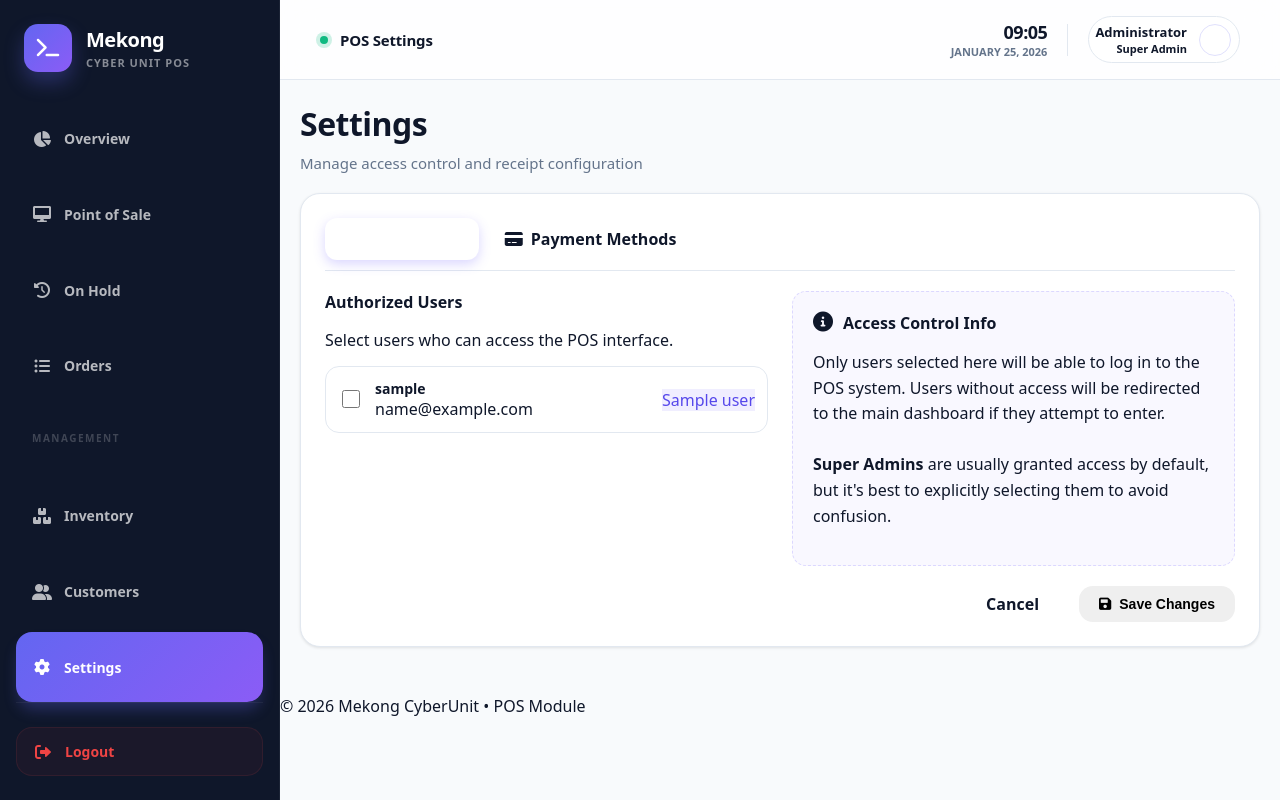
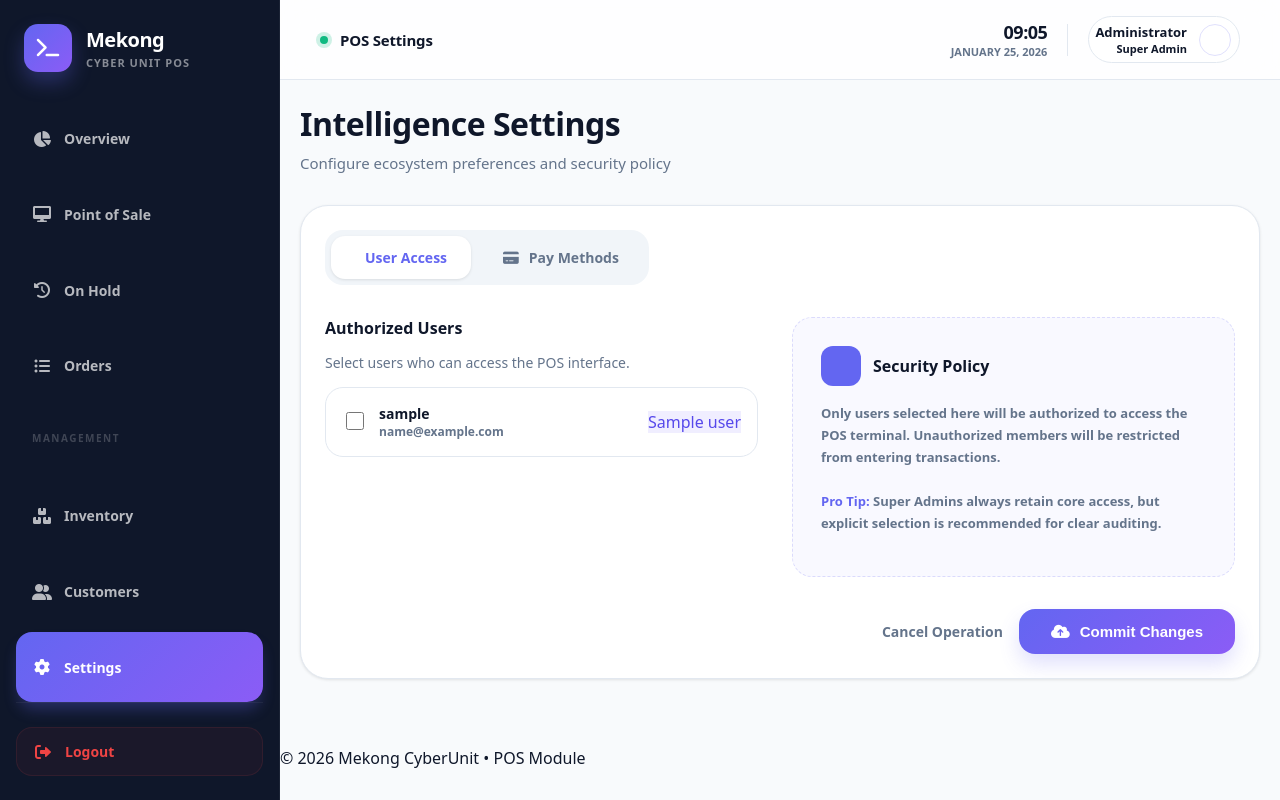
Before and after one commit to Socheat89/mekong_cyberunit, a PHP site: the page made by modules/pos/views/settings/index.php in a window 1280 px wide. Run offline with PHP 8.4, Linux system fonts and the light colour scheme; the template is opened without the code that fills it: most values are stand-ins (such as "Sample title", 1, 10 or a date in 2020); grey boxes marked "Sample" are stand-in pictures; data that the repository does not hold is empty.

Commit message:
Modernize Settings page and fix invisible text bug

```diff
--- a/modules/pos/views/settings/index.php
+++ b/modules/pos/views/settings/index.php
@@ -11,133 +11,133 @@ $pageTitle = 'POS Settings';
     <link href="/Mekong_CyberUnit/public/css/pos_template.css?v=<?php echo time(); ?>" rel="stylesheet">
     <link href="https://cdnjs.cloudflare.com/ajax/libs/font-awesome/6.0.0/css/all.min.css" rel="stylesheet">
     <style>
-        /* Custom styles matching POS theme */
-        .pos-form-group { margin-bottom: 20px; }
-        .pos-form-label { display: block; margin-bottom: 8px; font-weight: 700; color: var(--pos-text); font-size: 14px; }
+        /* Modernized Styles for Premium POS Settings */
+        .pos-form-group { margin-bottom: 24px; }
+        .pos-form-label { display: block; margin-bottom: 10px; font-weight: 800; color: var(--pos-text); font-size: 13px; text-transform: uppercase; letter-spacing: 0.5px; }
         .pos-form-control {
             width: 100%;
-            padding: 12px 14px;
-            border: 1px solid var(--pos-border);
-            border-radius: 14px;
-            font-size: 14px;
+            padding: 14px 18px;
+            border: 1.5px solid var(--pos-border);
+            border-radius: 16px;
+            font-size: 15px;
             font-weight: 600;
             color: var(--pos-text);
-            background: #fff;
-            transition: all 0.2s;
+            background: #f8fafc;
+            transition: all 0.2s cubic-bezier(0.4, 0, 0.2, 1);
+            outline: none;
         }
         .pos-form-control:focus {
-            border-color: var(--pos-brand-a);
-            outline: none;
-            box-shadow: 0 0 0 3px rgba(106, 92, 255, 0.12);
+            border-color: var(--pos-primary);
+            background: white;
+            box-shadow: 0 0 0 4px rgba(99, 102, 241, 0.1);
         }
 
         .pos-tabs {
             display: flex;
-            gap: 10px;
-            margin-bottom: 20px;
-            border-bottom: 1px solid var(--pos-border);
-            padding-bottom: 10px;
+            gap: 8px;
+            margin-bottom: 32px;
+            padding: 6px;
+            background: #f1f5f9;
+            border-radius: 18px;
+            width: fit-content;
         }
 
         .pos-tab-link {
-            padding: 10px 16px;
-            border-radius: 12px;
-            font-weight: 700;
+            padding: 12px 24px;
+            border-radius: 14px;
+            font-weight: 800;
             cursor: pointer;
-            color: var(--pos-muted);
-            transition: all 0.2s;
+            color: var(--pos-text-muted);
+            transition: all 0.25s;
             display: flex;
             align-items: center;
-            gap: 8px;
+            gap: 10px;
+            font-size: 14px;
         }
 
-        .pos-tab-link:hover { background: rgba(0,0,0,0.05); color: var(--pos-text); }
-        .pos-tab-link.active { background: var(--pos-brand-a); color: #fff; box-shadow: 0 4px 12px rgba(106, 92, 255, 0.25); }
+        .pos-tab-link:hover { color: var(--pos-text); }
+        .pos-tab-link.active {
+            background: white;
+            color: var(--pos-primary);
+            box-shadow: var(--pos-shadow-sm);
+        }
 
-        .tab-content { display: none; }
+        .tab-content { display: none; animation: fadeIn 0.4s ease-out; }
         .tab-content.active { display: block; }
 
-        /* User List Styling */
         .user-list {
             display: grid;
-            gap: 10px;
-            max-height: 400px;
+            gap: 12px;
+            max-height: 480px;
             overflow-y: auto;
+            padding-right: 10px;
         }
         .user-card {
             display: flex;
             align-items: center;
-            padding: 12px;
-            border: 1px solid var(--pos-border);
-            border-radius: 14px;
-            background: #fff;
-            transition: transform 0.1s;
+            padding: 16px;
+            border: 1.5px solid var(--pos-border);
+            border-radius: 18px;
+            background: white;
+            transition: all 0.2s;
         }
-        .user-card:hover { transform: translateY(-1px); border-color: rgba(106, 92, 255, 0.3); }
+        .user-card:hover { transform: translateY(-2px); border-color: var(--pos-primary); box-shadow: var(--pos-shadow-md); }
 
-        /* Toggle Switch */
-        .pos-toggle { position: relative; display: inline-block; width: 44px; height: 24px; }
+        .pos-small { font-size: 12px; color: var(--pos-text-muted); font-weight: 600; }
+        .pos-card-sub { font-size: 14px; color: var(--pos-text-muted); font-weight: 500; margin-bottom: 24px; }
+
+        /* Toggle Switch Premium */
+        .pos-toggle { position: relative; display: inline-block; width: 48px; height: 26px; }
         .pos-toggle input { opacity: 0; width: 0; height: 0; }
-        .pos-toggle-slider { position: absolute; cursor: pointer; top: 0; left: 0; right: 0; bottom: 0; background-color: #ccc; transition: .4s; border-radius: 34px; }
-        .pos-toggle-slider:before { position: absolute; content: ""; height: 18px; width: 18px; left: 3px; bottom: 3px; background-color: white; transition: .4s; border-radius: 50%; }
-        input:checked + .pos-toggle-slider { background-color: var(--pos-brand-a); }
-        input:checked + .pos-toggle-slider:before { transform: translateX(20px); }
+        .pos-toggle-slider { position: absolute; cursor: pointer; top: 0; left: 0; right: 0; bottom: 0; background-color: #e2e8f0; transition: .3s; border-radius: 34px; }
+        .pos-toggle-slider:before { position: absolute; content: ""; height: 20px; width: 20px; left: 3px; bottom: 3px; background-color: white; transition: .3s; border-radius: 50%; box-shadow: 0 2px 4px rgba(0,0,0,0.1); }
+        input:checked + .pos-toggle-slider { background-color: var(--pos-primary); }
+        input:checked + .pos-toggle-slider:before { transform: translateX(22px); }
 
-        /* Preview Pane */
         .preview-pane {
-            background: #202232;
-            padding: 30px;
-            border-radius: 16px;
+            background: #1e293b;
+            padding: 40px;
+            border-radius: 24px;
             display: flex;
             justify-content: center;
             align-items: flex-start;
-            min-height: 500px;
-            box-shadow: inset 0 0 20px rgba(0,0,0,0.2);
-        }
-        .preview-receipt {
-            background: white;
-            padding: 20px;
-            font-family: 'Courier New', monospace;
-            box-shadow: 0 10px 30px rgba(0,0,0,0.5);
-            line-height: 1.4;
+            min-height: 600px;
+            box-shadow: inset 0 2px 10px rgba(0,0,0,0.2);
         }
     </style>
 </head>
 <body class="pos-app">
     <?php $activeNav = 'settings'; include __DIR__ . '/../partials/navbar.php'; ?>
 
-    <div class="pos-row" style="margin-bottom: 20px;">
+    <div class="pos-row" style="margin-bottom: 32px; align-items: flex-end;">
         <div class="pos-title">
-            <h1>Settings</h1>
-            <p>Manage access control and receipt configuration</p>
-        </div>
-        <div style="display:flex; gap:10px;">
-             <!-- Actions if needed -->
+            <h1>Intelligence Settings</h1>
+            <p>Configure ecosystem preferences and security policy</p>
         </div>
     </div>
 
     <?php if (isset($_GET['success'])): ?>
        <script>
        document.addEventListener('DOMContentLoaded', function() {
-           if(window.POSUI) window.POSUI.toast({type: 'success', title: 'Settings Saved', message: 'Your configuration has been updated successfully.'});
+           if(window.POSUI) window.POSUI.toast({type: 'success', title: 'Settings Synchronized', message: 'Your hardware and access preferences have been updated.'});
        });
        </script>
     <?php endif; ?>
 
     <form action="/Mekong_CyberUnit/<?php echo Tenant::getCurrent()['subdomain']; ?>/pos/settings/update" method="POST" enctype="multipart/form-data">
 
-        <div class="pos-card pad" style="margin-bottom: 20px;">
+        <div class="pos-card pad" style="margin-bottom: 40px; border-radius: 28px;">
             <div class="pos-tabs">
                 <div class="pos-tab-link active" onclick="switchTab('users', this)">
-                    <i class="fas fa-users-cog"></i> User Access
+                    <i class="fas fa-shield-halved"></i> User Access
                 </div>
                 <?php if (Tenant::getPosLevel() >= 2): ?>
                 <div class="pos-tab-link" onclick="switchTab('receipt', this)">
-                    <i class="fas fa-receipt"></i> Receipt Design
+                    <i class="fas fa-file-invoice"></i> Receipt Design
                 </div>
                 <?php endif; ?>
                 <div class="pos-tab-link" onclick="switchTab('payment', this)">
-                    <i class="fas fa-credit-card"></i> Payment Methods
+                    <i class="fas fa-credit-card"></i> Pay Methods
                 </div>
             </div>
 
@@ -173,16 +173,18 @@ $pageTitle = 'POS Settings';
                             <?php endforeach; ?>
                         </div>
                     </div>
-                    <div style="background: rgba(106, 92, 255, 0.04); border-radius: 14px; padding: 20px; border: 1px dashed rgba(106, 92, 255, 0.2);">
-                        <div style="display: flex; gap: 10px; margin-bottom: 10px;">
-                            <i class="fas fa-info-circle" style="color: var(--pos-brand-a); font-size: 20px;"></i>
-                            <span style="font-weight: 700; color: var(--pos-brand-a);">Access Control Info</span>
+                    <div style="background: rgba(99, 102, 241, 0.04); border-radius: 20px; padding: 28px; border: 1.5px dashed rgba(99, 102, 241, 0.2);">
+                        <div style="display: flex; gap: 12px; margin-bottom: 16px; align-items: center;">
+                            <div style="width: 40px; height: 40px; border-radius: 12px; background: var(--pos-primary); color: white; display: grid; place-items: center; font-size: 18px;">
+                                <i class="fas fa-shield-check"></i>
+                            </div>
+                            <span style="font-weight: 800; color: var(--pos-text); font-size: 16px;">Security Policy</span>
                         </div>
-                        <p class="pos-small" style="line-height: 1.6;">
-                            Only users selected here will be able to log in to the POS system.
-                            Users without access will be redirected to the main dashboard if they attempt to enter.
+                        <p class="pos-small" style="line-height: 1.7; font-size: 13px;">
+                            Only users selected here will be authorized to access the POS terminal.
+                            Unauthorized members will be restricted from entering transactions.
                             <br><br>
-                            <strong>Super Admins</strong> are usually granted access by default, but it's best to explicitly selecting them to avoid confusion.
+                            <strong style="color: var(--pos-primary);">Pro Tip:</strong> Super Admins always retain core access, but explicit selection is recommended for clear auditing.
                         </p>
                     </div>
                 </div>
@@ -265,8 +267,18 @@ $pageTitle = 'POS Settings';
                     </div>
 
                     <div>
-                        <p class="pos-card-title" style="margin-bottom: 15px;">Live Preview</p>
+                        <p class="pos-card-title" style="margin-bottom: 15px;">Dynamic Preview</p>
                         <div class="preview-pane">
+                            <style>
+                                .preview-receipt {
+                                    background: white;
+                                    padding: 32px;
+                                    font-family: 'Courier New', Courier, monospace;
+                                    box-shadow: 0 20px 40px rgba(0,0,0,0.4);
+                                    line-height: 1.5;
+                                    color: #000;
+                                }
+                            </style>
                             <div class="preview-receipt" id="receipt-box" style="width: <?php echo ($settings['receipt_paper_width'] ? $settings['receipt_paper_width'].'px' : '300px'); ?>; font-size: <?php echo ($settings['receipt_font_size'] ? $settings['receipt_font_size'].'px' : '12px'); ?>;">
                                 <div style="text-align: center; padding-bottom: 10px; border-bottom: 1px dashed #000; mb-3">
                                     <div id="preview-logo-container" style="<?php echo ($settings['receipt_show_logo'] != '1') ? 'display:none;' : ''; ?>; margin-bottom: 10px;">
@@ -438,10 +450,10 @@ $pageTitle = 'POS Settings';
                 </div>
             </div>
 
-            <div class="pos-row" style="margin-top: 20px; justify-content: flex-end;">
-                 <a href="/Mekong_CyberUnit/<?php echo Tenant::getCurrent()['subdomain']; ?>/pos/dashboard" style="text-decoration: none; color: var(--pos-muted); font-weight: 700; margin-right: 20px;">Cancel</a>
-                 <button type="submit" class="pos-pill" style="border: none; cursor: pointer; font-size: 14px;">
-                    <i class="fas fa-save"></i> Save Changes
+            <div class="pos-row" style="margin-top: 32px; justify-content: flex-end; gap: 16px;">
+                 <a href="/Mekong_CyberUnit/<?php echo Tenant::getCurrent()['subdomain']; ?>/pos/dashboard" style="text-decoration: none; color: var(--pos-text-muted); font-weight: 700; font-size: 14px;">Cancel Operation</a>
+                 <button type="submit" class="btn btn-primary" style="padding: 14px 32px; border-radius: 16px; font-size: 15px; font-weight: 800; box-shadow: 0 10px 20px rgba(99, 102, 241, 0.2);">
+                    <i class="fas fa-cloud-upload-alt"></i> Commit Changes
                  </button>
             </div>
 
```
